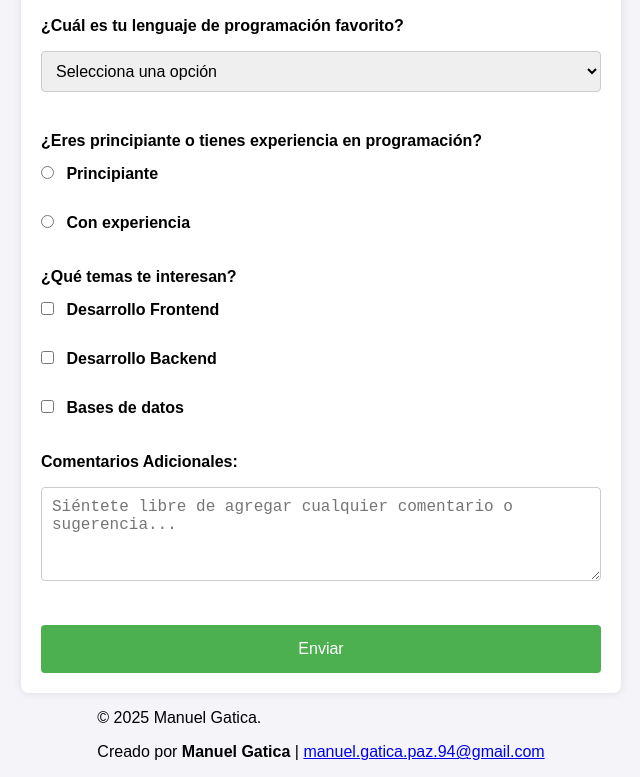
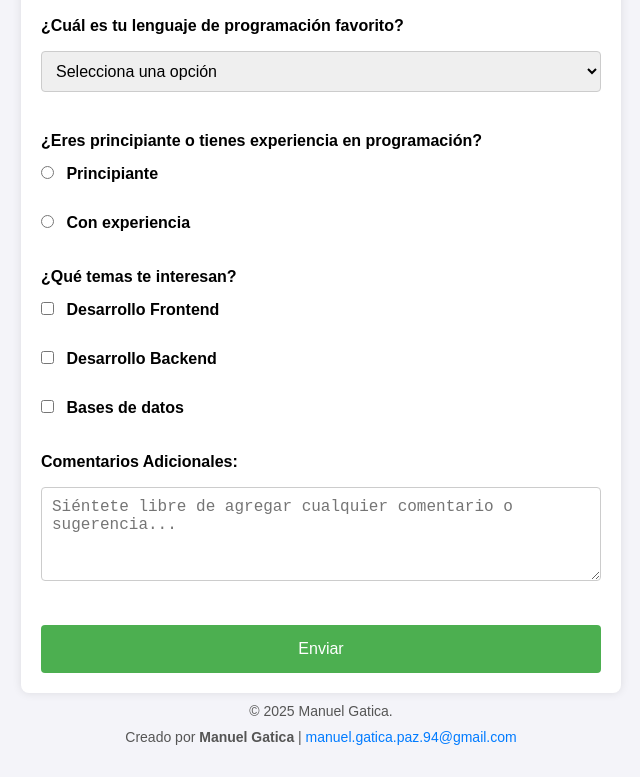
Before and after one commit to manuelgaticapaz/formularioEncuesta, a plain HTML site: page index.html in a window 1280 px wide. Shown: the part 463-1240 px from the top of the page, without its empty margins (319-959 px from the left). After the commit the page ends 1218 px from the top, so only its background shows below. Drawn offline with Linux system fonts and the light colour scheme.

Commit message:
Actualizar styles.css

```diff
--- a/styles.css
+++ b/styles.css
@@ -68,3 +68,28 @@ button {
 button:hover {
   background-color: #45a049;
 }
+
+.footer {
+  font-family: 'Arial', sans-serif;
+  font-size: 14px;
+  color: #555;
+  text-align: center;
+  margin: 10px 0;
+}
+
+.footer a {
+  color: #007BFF;
+  text-decoration: none;
+}
+
+.footer a:hover {
+  text-decoration: underline;
+}
+
+.footer strong {
+  font-weight: bold;
+}
+
+.footer p {
+  margin: 5px 0;
+}
```
